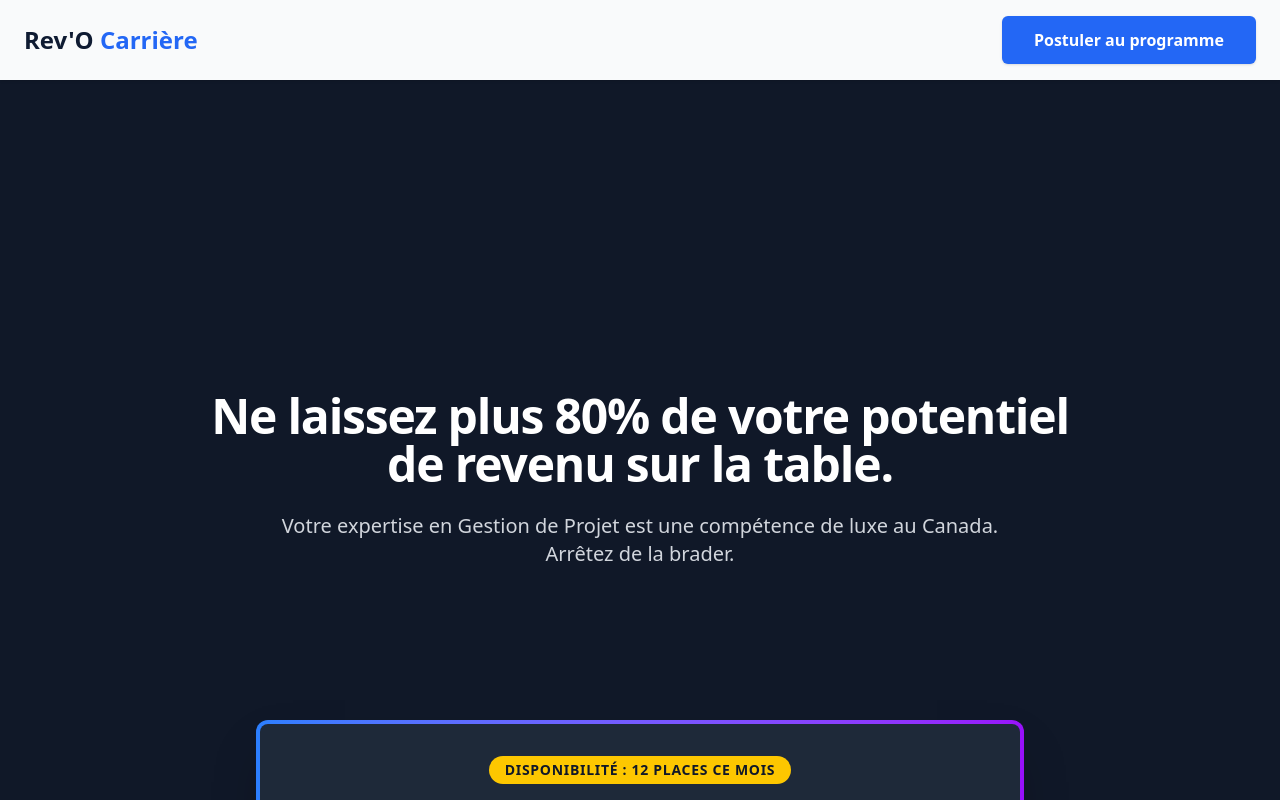
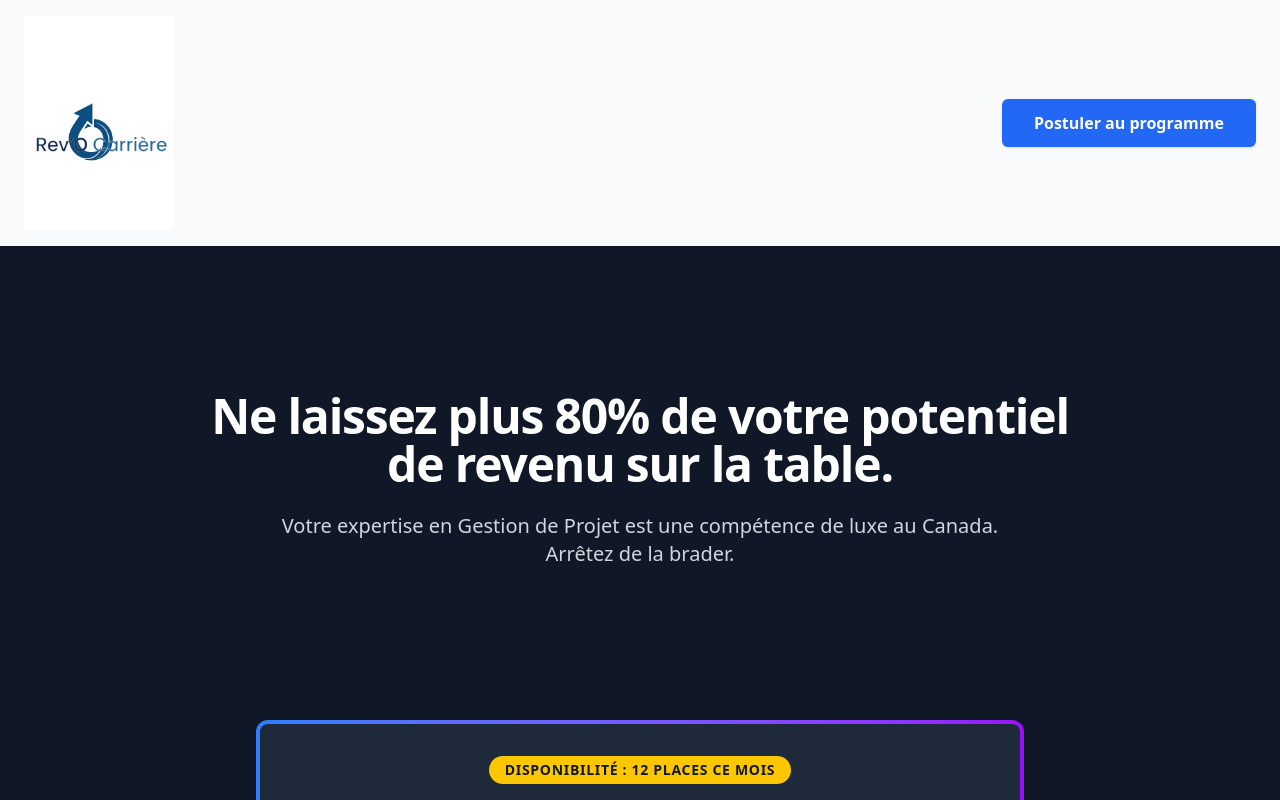
Before and after one commit to amosmaxdn-code/revocareer.com, a Next.js app: page / in a window 1280 px wide. Shown: the top 800 px of the page. Built offline with nearby package versions, Linux system fonts and the light colour scheme.

Commit message:
feat: Add Revo Carrière logo to header and update dependencies

```diff
--- a/package.json
+++ b/package.json
@@ -12,6 +12,7 @@
     "@sendgrid/mail": "^8.1.6",
     "framer-motion": "^12.23.26",
     "next": "16.0.10",
+    "nodemailer": "^8.0.0",
     "react": "19.2.1",
     "react-dom": "19.2.1",
     "react-icons": "^5.5.0"
--- a/src/components/Navbar.tsx
+++ b/src/components/Navbar.tsx
@@ -8,8 +8,8 @@ export function Navbar() {
     <nav className="bg-background fixed top-0 left-0 right-0 z-50 shadow-sm">
       <div className="container mx-auto px-6 py-4">
         <div className="flex justify-between items-center">
-          <Link href="/" className="text-2xl font-bold text-dark-blue">
-            Rev'O <span className="text-primary">Carrière</span>
+          <Link href="/">
+            <img src="/images/LOGO%20rc.jpg" alt="Rev'O Carrière Logo" width={150} height={50} />
           </Link>
 
           <div className="hidden md:block">
```
Also changed, not shown: public/images/LOGO rc.jpg (added), 1 other file (tests, documents, lock files or other folders).
